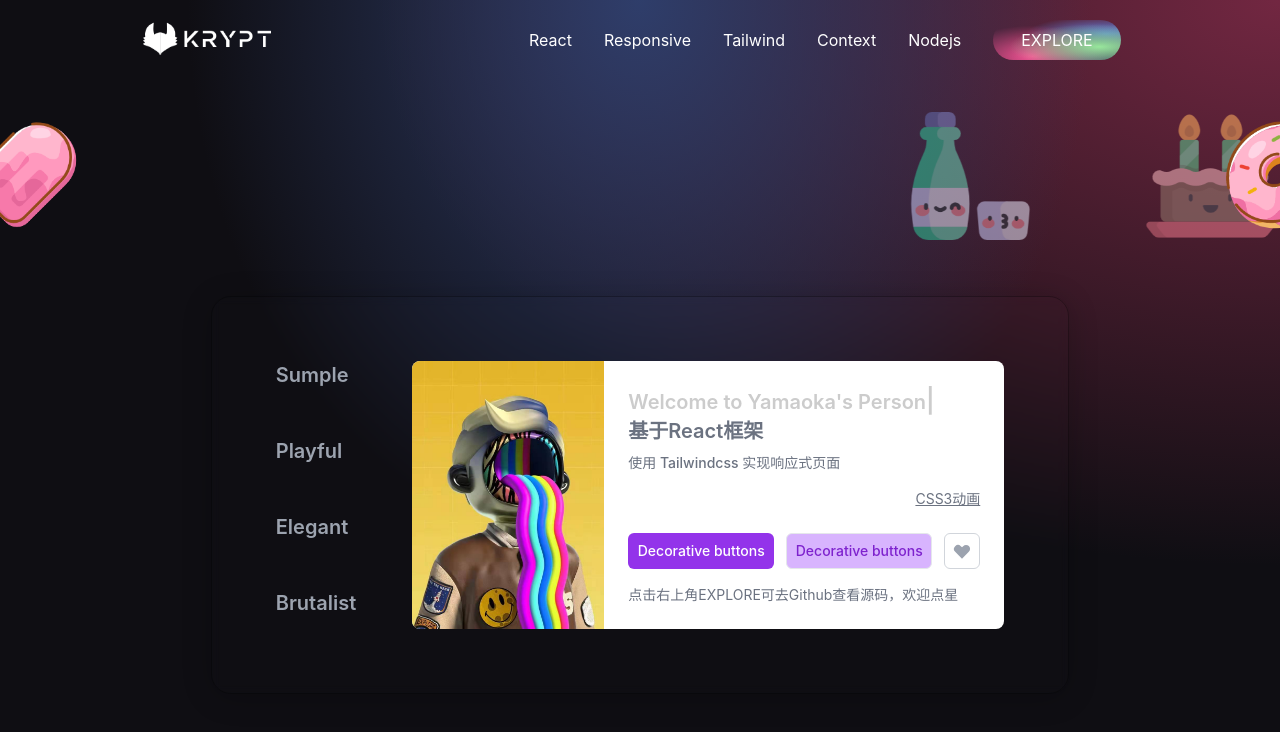
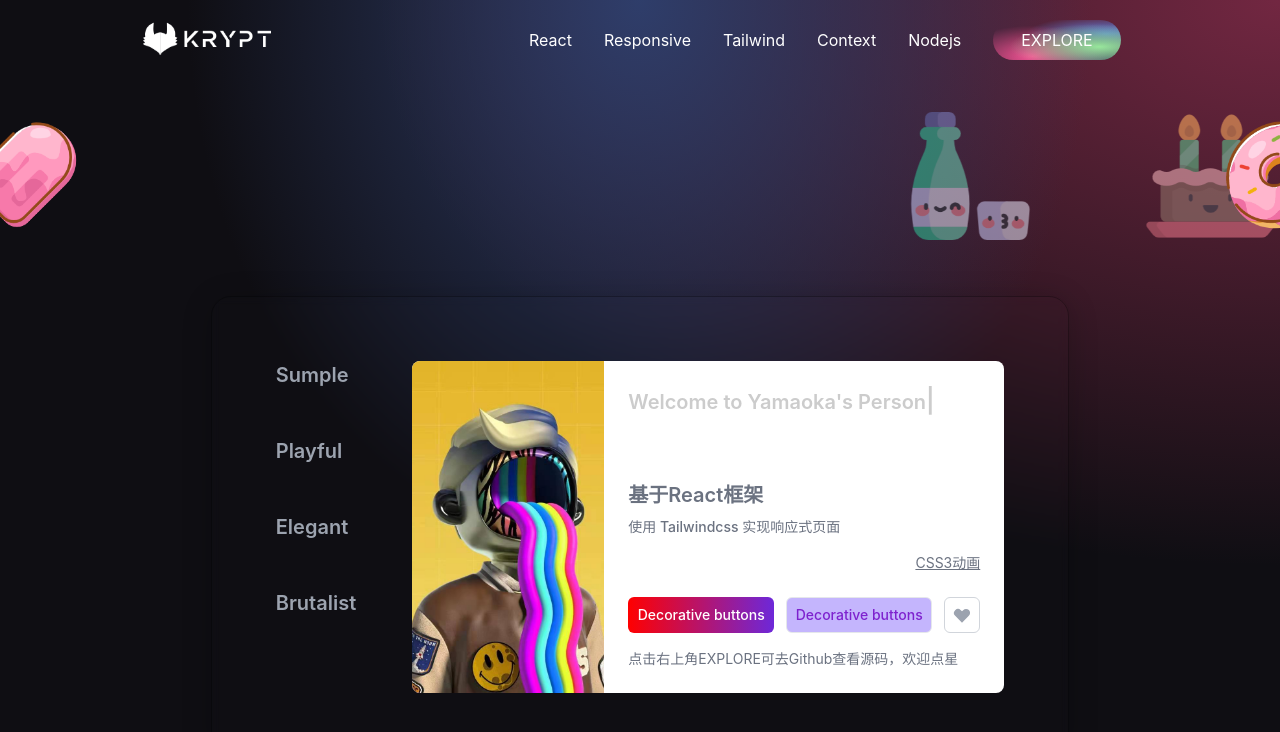
Before and after one commit to yamaoka-eng/react-responsive-personalPage, a React (Vite) app: page / in a window 1280 px wide. Shown: the top 732 px of the page. Built offline with nearby package versions, Linux system fonts and the light colour scheme.

Commit message:
优化了welcome组件

```diff
--- a/src/components/Welconme.jsx
+++ b/src/components/Welconme.jsx
@@ -97,13 +97,13 @@ const Card = () => {
       <div className="flex-none md:w-48 md:h-auto h-40 w-full relative">
         <img src={getImage('NFTArt.png')} alt="" className="absolute inset-0 w-full h-full object-cover" />
       </div>
-      <div className="md:w-[25rem] flex-auto p-6">
-        <div className="flex flex-wrap">
-          <h1 className=" flex-auto text-xl font-semibold">
+      <div className="md:w-[25rem] flex-col p-6">
+        <div className="flex flex-col">
+          <h1 className="md:w-auto w-72 text-xl font-semibold h-24 min-h-full break-words">
             { dynamicWelconmeText }
             <span className={`text-2xl ${isCursorFlicker && 'cursor-flicker'}`}>|</span>
           </h1>
-          <div className="text-xl font-semibold text-gray-500 ease-in-out transition-1">
+          <div className="text-xl font-semibold text-gray-500">
             基于React框架
           </div>
           <div className="w-full flex-none text-sm font-medium text-gray-500 mt-2">
@@ -115,11 +115,11 @@ const Card = () => {
         </div>
         <div className="flex space-x-3 mb-4 text-sm font-medium">
           <div className="flex-auto flex space-x-3">
-            <button className="w-1/2 flex items-center justify-center rounded-md bg-purple-600 text-white" type="button">Decorative buttons</button>
-            <button className="w-1/2 flex items-center justify-center rounded-md border bg-purple-300 text-purple-700" type="button">Decorative buttons</button>
+            <button className="color-animated btn-gradual w-1/2 flex items-center justify-center rounded-md text-white" >Decorative buttons</button>
+            <button className="transition duration-500 btn-animated w-1/2 flex items-center justify-center rounded-md border text-purple-700">Decorative buttons</button>
           </div>
           <button className="flex-none flex items-center justify-center w-9 h-9 rounded-md text-gray-400 border border-gray-300" type="button" aria-label="like">
-            <svg width="20" height="20" fill="currentColor">
+            <svg className="hover:text-red-500" width="20" height="20" fill="currentColor">
               <path fillRule="evenodd" clipRule="evenodd" d="M3.172 5.172a4 4 0 015.656 0L10 6.343l1.172-1.171a4 4 0 115.656 5.656L10 17.657l-6.828-6.829a4 4 0 010-5.656z" />
             </svg>
           </button>
--- a/src/context/AppContext.jsx
+++ b/src/context/AppContext.jsx
@@ -37,7 +37,8 @@ export const AppProvider = ({ children }) => {
     ],
     welcomeText: [
       "Welcome to Yamaoka's Personality Homepage.",
-      "To read without reflecting is like eating without digesting."
+      "To read without reflecting is like eating without digesting.",
+      "You can change your life if you want to."
     ]
   }
 
--- a/src/index.css
+++ b/src/index.css
@@ -70,12 +70,21 @@ ul {
   transition: all 2s ;
 }
 
-.transition-1 {
-  transition: all 2s ;
+.cursor-flicker {
+  animation:flicker 1s infinite
 }
 
-.cursor-flicker {
-  animation:flicker 1s infinite
+.btn-gradual {
+  background: linear-gradient(to right, red 0%,rgba(109, 40, 217) 100%);
+}
+
+.color-animated:hover {
+  animation: colorChange 2s;
+}
+
+.btn-animated {
+  background: linear-gradient(to right, rgba(37, 99, 235) 0%,rgba(37, 99, 235) 50%,rgba(196, 181, 253) 50%,rgba(196, 181, 253) 100%) 100%;
+  background-size: 200%;
 }
 
 @keyframes colorChange {
@@ -101,6 +110,7 @@ ul {
     opacity: 0.2
   }
 }
+
 /* ./src/index.css */
 @tailwind base;
 @tailwind components;
```
